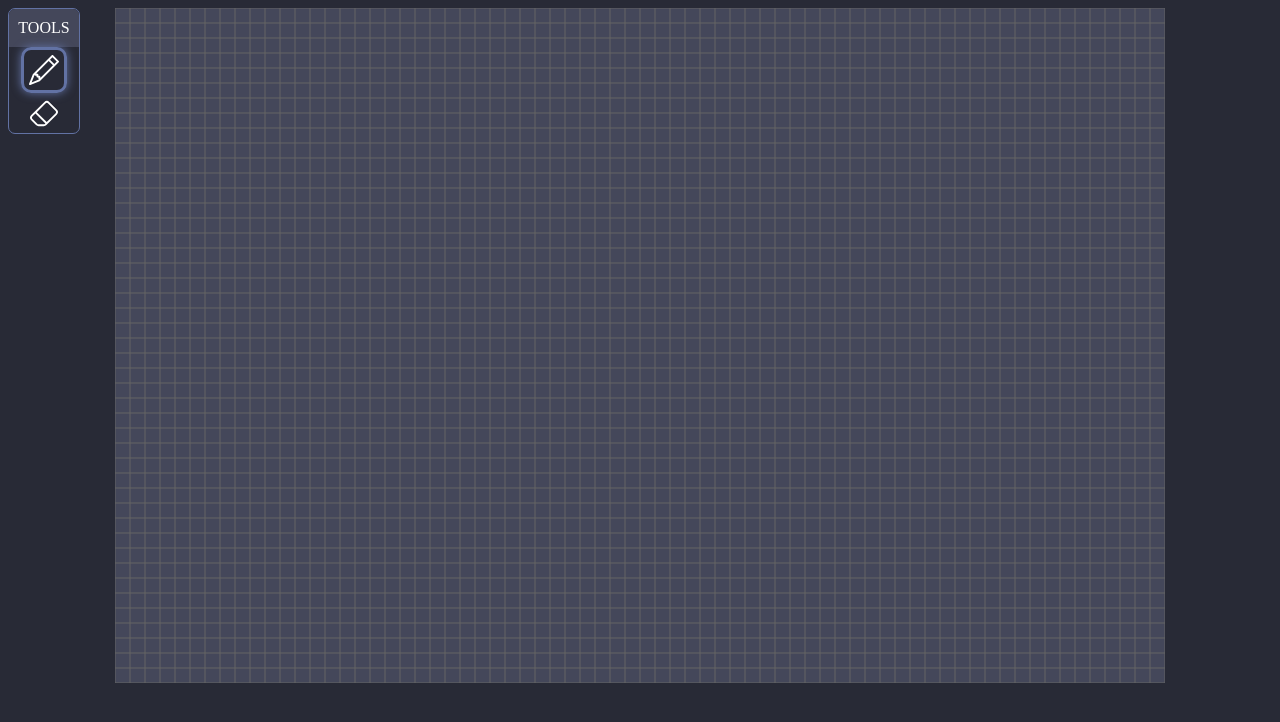
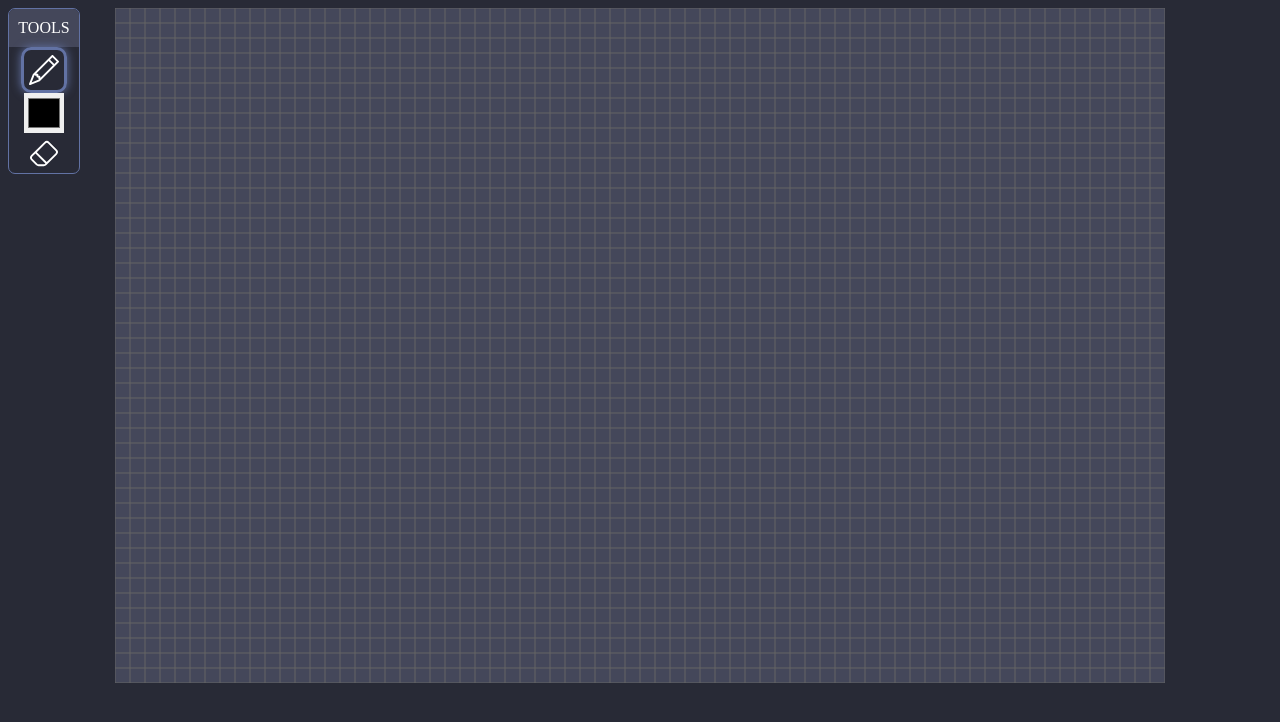
Before and after one commit to 10sikose/pixel_drawer_react, a React (Create React App) app: page / in a window 1280 px wide. Shown: the top 722 px of the page. Built offline with nearby package versions, Linux system fonts and the light colour scheme.

Commit message:
Added Colorbox

```diff
--- a/src/components/App/App.js
+++ b/src/components/App/App.js
@@ -19,6 +19,10 @@ class App extends React.Component {
         else if (!this.pencilMode && this.eraserMode){
             return this.eraserColor;
         }
+    }
+
+    setPencilColor = newColor => {
+        this.pencilColor = newColor;
     }
 
     activateDrawing = () => {
@@ -62,6 +66,7 @@ class App extends React.Component {
                         this.deactivatePencilMode();
                         this.activateEraserMode();
                     }}
+                    colorboxAction={this.setPencilColor}
                 />
                 <PixelGrid
                     width={70} height={45}
--- /dev/null
+++ b/src/components/Colorbox/Colorbox.css
@@ -0,0 +1,6 @@
+#colorbox {
+    width: 40px;
+    height: 40px;
+    border: none;
+
+  }
--- /dev/null
+++ b/src/components/Colorbox/Colorbox.js
@@ -0,0 +1,21 @@
+import React from 'react';
+import './Colorbox.css';
+import COLORS from '../../shared/colors';
+
+const Colorbox = props => {
+
+    const [color, setColor] = React.useState(COLORS.defaultColor);
+
+    const changeColor = e => {
+        setColor(e.target.value);
+        props.onChange(color);
+    }
+
+    return (
+        <div className="tooltip-container">
+            <input type="color" value={color} id="colorbox" name="head" onChange={changeColor}/>
+        </div>
+    );
+}
+
+export default Colorbox;
--- a/src/components/Toolbox/Toolbox.js
+++ b/src/components/Toolbox/Toolbox.js
@@ -1,6 +1,7 @@
 import React from 'react';
 import Highlightable from '../Highlightable/Highlightable';
 import Toolicon from '../Toolicon/Toolicon';
+import Colorbox from '../Colorbox/Colorbox';
 import './Toolbox.css';
 
 class Toolbox extends React.Component {
@@ -14,11 +15,12 @@ class Toolbox extends React.Component {
             eraser: 'unhighlighted'
         }
 
-        this.iconNames = ["pencil", "eraser"];
+        this.iconNames = ["pencil", "colorbox", "eraser"];
 
         this.actions = {
             pencil: this.props.pencilAction,
-            eraser: this.props.eraserAction
+            eraser: this.props.eraserAction,
+            colorbox: () => {console.log("STH")}
         }
     }
 
@@ -34,6 +36,9 @@ class Toolbox extends React.Component {
 
     renderIcons() {
         const ICONS = this.iconNames.map(icon => {
+            if(icon === "colorbox") {
+                return <Colorbox key={icon} onChange={this.props.colorboxAction}/>;
+            }
             return (
                 <Highlightable key={icon} highlighted={this.state[icon]} onClick={() => this.setHighlight(icon)}>
                     <Toolicon icon={icon} onClick={this.actions[icon]}/>
--- a/src/components/Toolicon/Toolicon.js
+++ b/src/components/Toolicon/Toolicon.js
@@ -1,7 +1,7 @@
 import React from 'react';
 import './Toolicon.css';
 
-const ICON_SVG = {
+const ICON_JSX = {
     pencil: (
         <React.Fragment>
             <svg xmlns="http://www.w3.org/2000/svg" className="bi bi-pencil toolbox-icon" viewBox="0 0 16 16">
@@ -29,7 +29,7 @@ const ICON_SVG = {
 const Toolicon = props => {
     return (
         <div className="tooltip-container" onClick={e => props.onClick()}>
-            {ICON_SVG[props.icon]}
+            {ICON_JSX[props.icon]}
         </div>
     );
 
```
